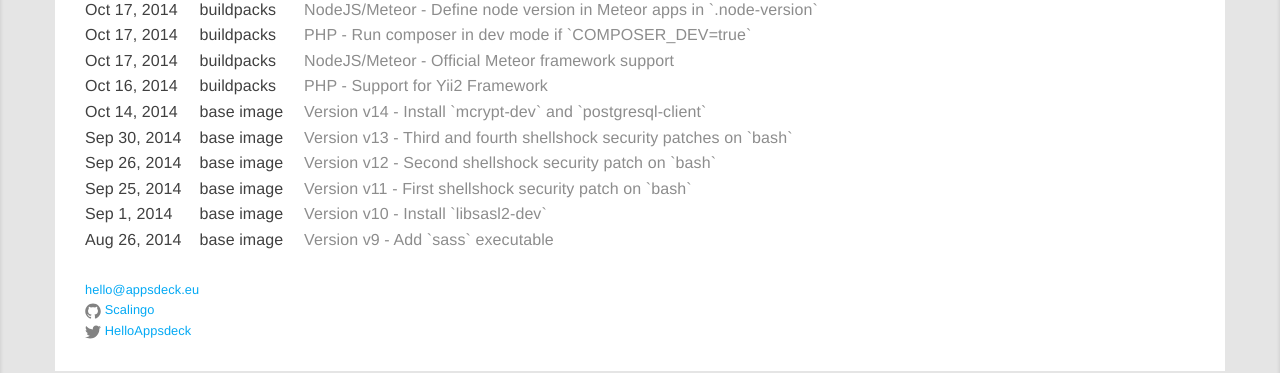
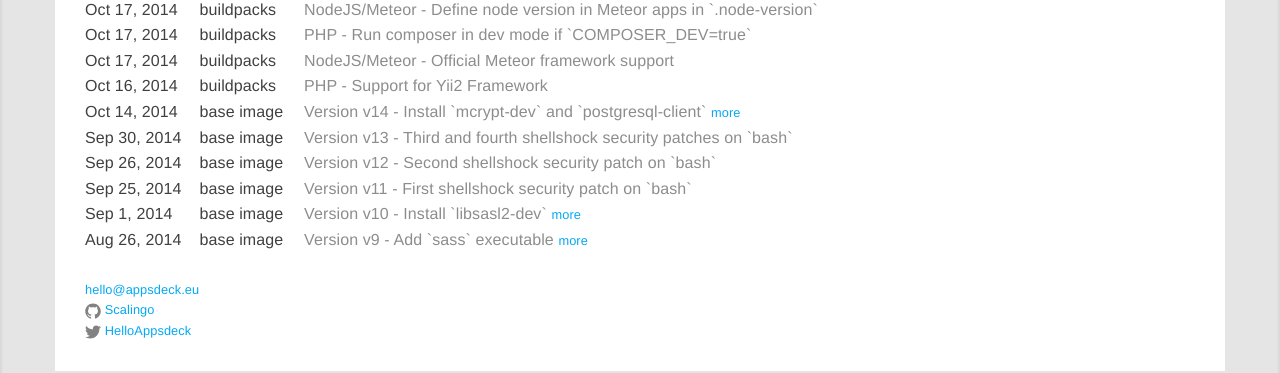
Before and after one commit to Scalingo/changelog, a Jekyll site: the page built from index.html, in a window 1280 px wide. Shown: the part 384-757 px from the top of the page. Built offline with Jekyll 4.4.1, drawn with Linux system fonts in a browser that asks for light colours; some web fonts are replaced.

Commit message:
more link

```diff
--- a/index.html
+++ b/index.html
@@ -18,6 +18,10 @@
             <span class="date">{{ post.date | date: "%b %-d, %Y" }}</span>
             <span class="category">{{ post.categories | first | split: "_" | join: " " }}</span>
             {{ post.title }}
+            {% assign body = post.content | xml_escape | strip_html | strip_newlines | remove:' ' %}
+            {% if body != "" %}
+              <a href="{{ post.url }}">more</a>
+            {% endif %}
           </p>
         {% endfor %}
         {% include itemfooter.html %}
```
